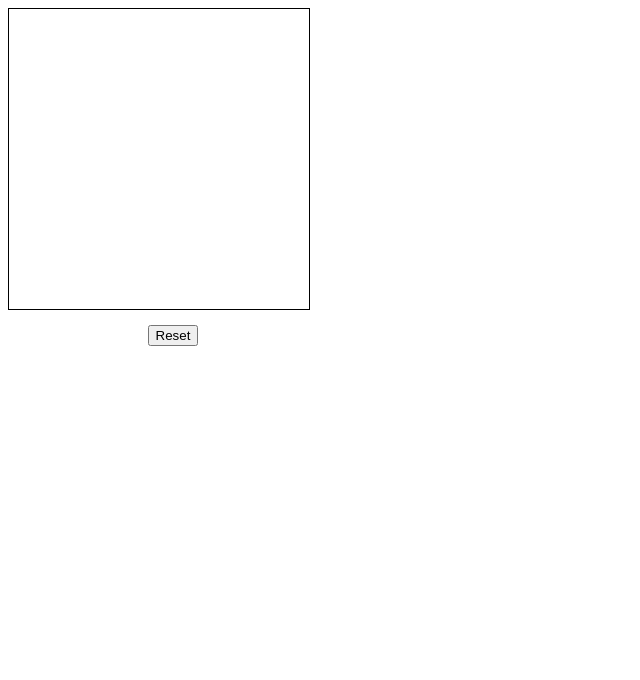
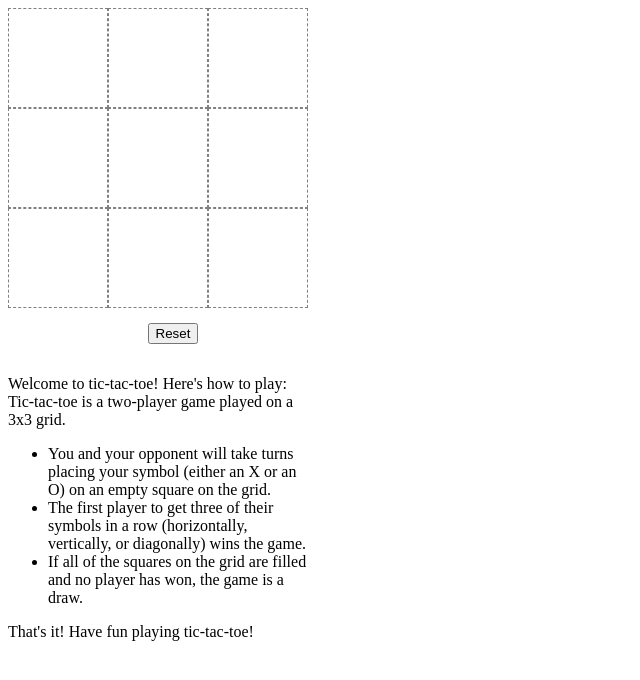
Before and after one commit to vpchar/tic-tac-toe, a plain HTML site: page index.html in a window 1280 px wide. Shown: the whole page, without its empty margins (0-640 px from the left). Drawn offline with Linux system fonts and the light colour scheme.

Commit message:
AI add README.md

```diff
--- a/index.html
+++ b/index.html
@@ -7,17 +7,18 @@
         flex-wrap: wrap;
         width: 300px;
         height: 300px;
-        border: 1px solid black;
+        /* border: 1px solid black; */
       }
       .square {
-        width: 100px;
-        height: 100px;
+        width: 98px;
+        height: 98px;
         display: flex;
         justify-content: center;
         align-items: center;
         font-size: 48px;
         font-weight: bold;
         cursor: pointer;
+        border:1px dashed gray;
       }
     </style>
   </head>
@@ -36,6 +37,17 @@
     </div>
     <div style="text-align: center; width: 300px;padding:15px">
       <button id="resetButton" >Reset</button>
+      <br />
+    </div><div style="text-align: left;width: 300px;">
+      <p >Welcome to tic-tac-toe! Here's how to play:
+
+        Tic-tac-toe is a two-player game played on a 3x3 grid.
+        <ul>
+          <li>You and your opponent will take turns placing your symbol (either an X or an O) on an empty square on the grid.</li>
+          <li>The first player to get three of their symbols in a row (horizontally, vertically, or diagonally) wins the game.</li>
+          <li>If all of the squares on the grid are filled and no player has won, the game is a draw.</li>
+        </ul>
+        That's it! Have fun playing tic-tac-toe!</p>
     </div>
 
   </body>
```
Also changed, not shown: README/human-written-readme.md (+9 -1 lines), README.md.
